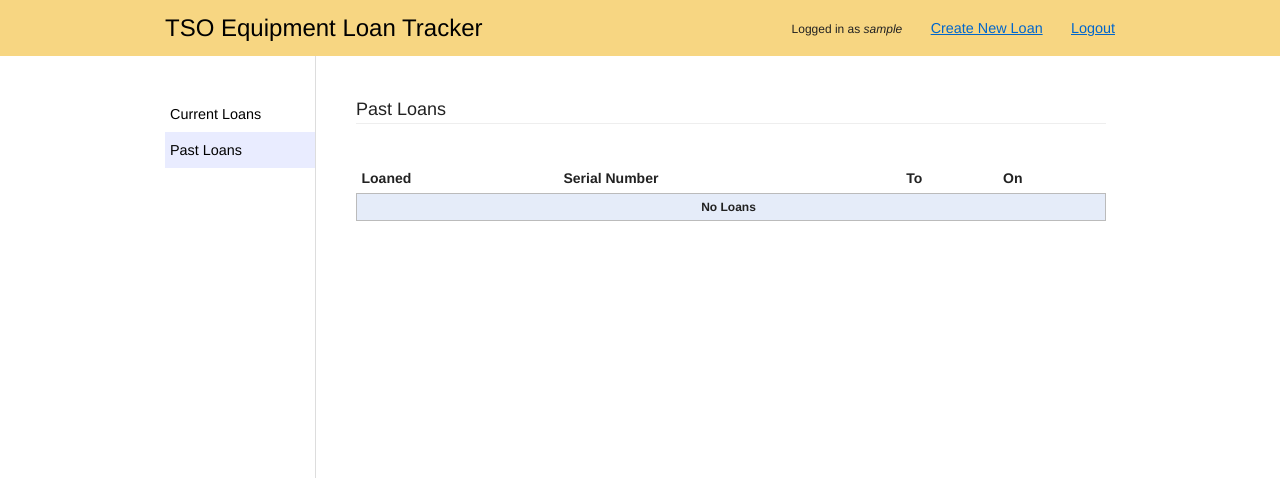
After one commit to sionide21/Equipment-Loan-Tracking, a Django app: page /past in a window 1280 px wide. The commit adds this page. Shown: the top 478 px of the page. Run offline with Django 3.2, Linux system fonts and the light colour scheme; the visitor is signed in with stand-in values (Sample User, id 1); data that the repository does not hold is empty; parts of the project's set-up code (start-up, migrations or seed data) failed here and were passed over.

Commit message:
Past loans view

```diff
--- /dev/null
+++ b/webapp/core/templates/core/_loan_list.html
@@ -0,0 +1,19 @@
+<table class="span-19">
+  <tr class="table-header">
+    <th>Loaned</th>
+    <th>Serial Number</th>
+    <th>To</th>
+    <th>On</th>
+  </tr>
+  {% if loans|length < 1 %}
+    <tr class="empty-row"><td colspan="100">No Loans</td></tr>
+  {% endif %}
+  {% for loan in loans %}
+    <tr>
+      <td><a href="{% url view_loan loan.id %}">{{ loan.item.description|truncatewords:5 }}</a></td>
+      <td><a href="{% url view_loan loan.id %}">{{ loan.item.serial_number|default:"No Serial Number" }}</a></td>
+      <td><a href="{% url view_loan loan.id %}">{{ loan.loaned_to.name }}</a></td>
+      <td><a href="{% url view_loan loan.id %}">{{ loan.date_loaned }}</a></td>
+    </tr>
+  {% endfor %}
+</table>
--- /dev/null
+++ b/webapp/core/templates/core/past.html
@@ -0,0 +1,14 @@
+{% extends "secure_base.html" %}
+
+{% block title %}Past Loans{% endblock %}
+
+{% block sidebar_links %}
+  <li><a class="large" href="{% url current_loans %}">Current Loans</a></li>
+  <li><a class="large current-page" href="{% url past_loans %}">Past Loans</a></li>
+{% endblock %}
+
+{% block subcontent %}
+<div class="top-space append-1 last">
+  {% include "core/_loan_list.html" %}
+</div>
+{% endblock %}
--- a/webapp/core/templates/secure_base.html
+++ b/webapp/core/templates/secure_base.html
@@ -9,7 +9,7 @@
 <ul id="sidebar" class="top-space first">
   {% block sidebar_links %}
   <li><a class="large" href="{% url current_loans %}">Current Loans</a></li>
-  <li><a class="large" href="#">Past Loans</a></li>
+  <li><a class="large" href="{% url past_loans %}">Past Loans</a></li>
   {% endblock %}
 </ul>
 </div>
--- a/webapp/core/views.py
+++ b/webapp/core/views.py
@@ -25,6 +25,12 @@ def index(request):
 def current_loans(request):
     loans = Loan.objects.filter(date_returned__isnull=True)
     return render_to_response(request, 'core/current.html', {'loans': loans})
+
+
+@login_required
+def past_loans(request):
+    loans = Loan.objects.filter(date_returned__isnull=False)
+    return render_to_response(request, 'core/past.html', {'loans': loans})
 
 
 @login_required
--- a/webapp/urls.py
+++ b/webapp/urls.py
@@ -10,6 +10,7 @@ urlpatterns = patterns('',
     # App Urls
     url(r'^$', 'core.views.index', name='index'),
     url(r'^current$', 'core.views.current_loans', name='current_loans'),
+    url(r'^past$', 'core.views.past_loans', name='past_loans'),
     url(r'^loans/add$', 'core.views.add_loan', name='add_loan'),
     url(r'^loans/(\d+)$', 'core.views.view_loan', name='view_loan'),
     url(r'^person/find$', 'core.views.find_person', name='find_person'),
```
Also changed, not shown: webapp/core/templates/core/current.html (+2 -20 lines).
